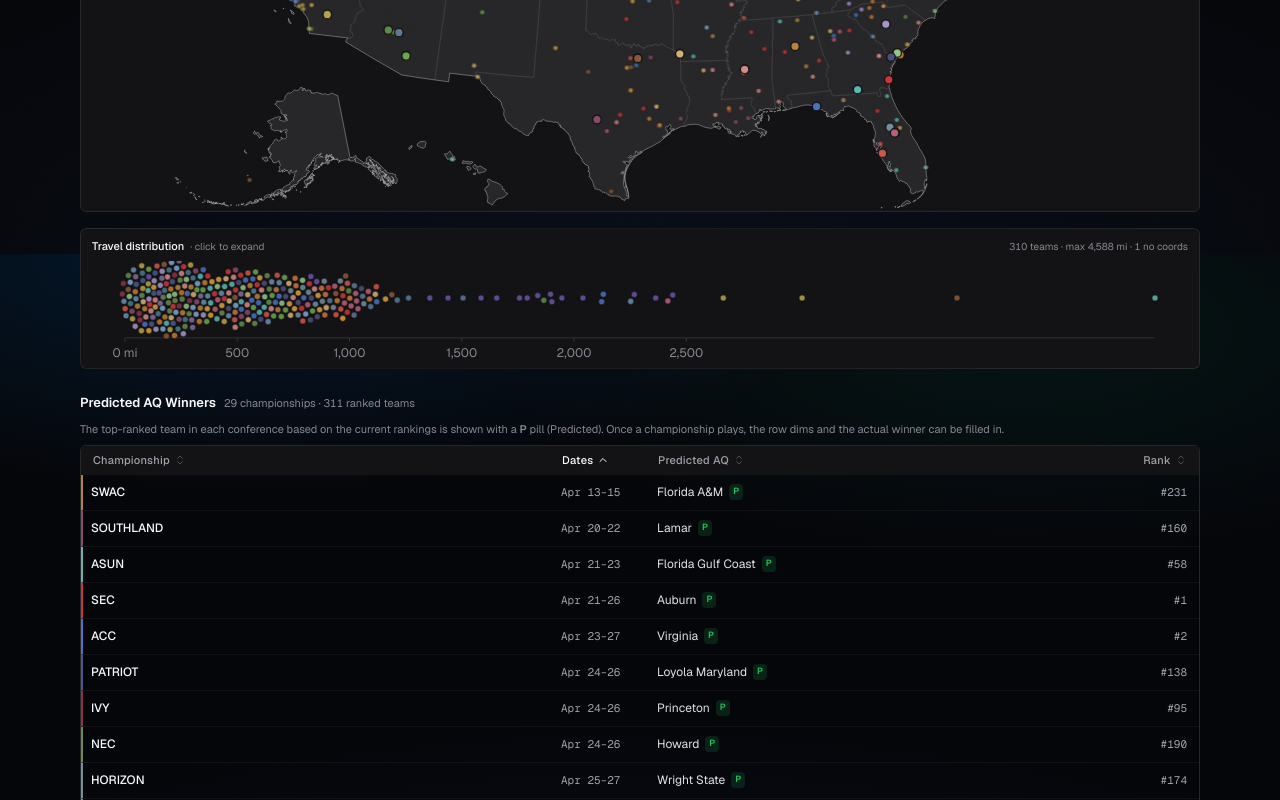
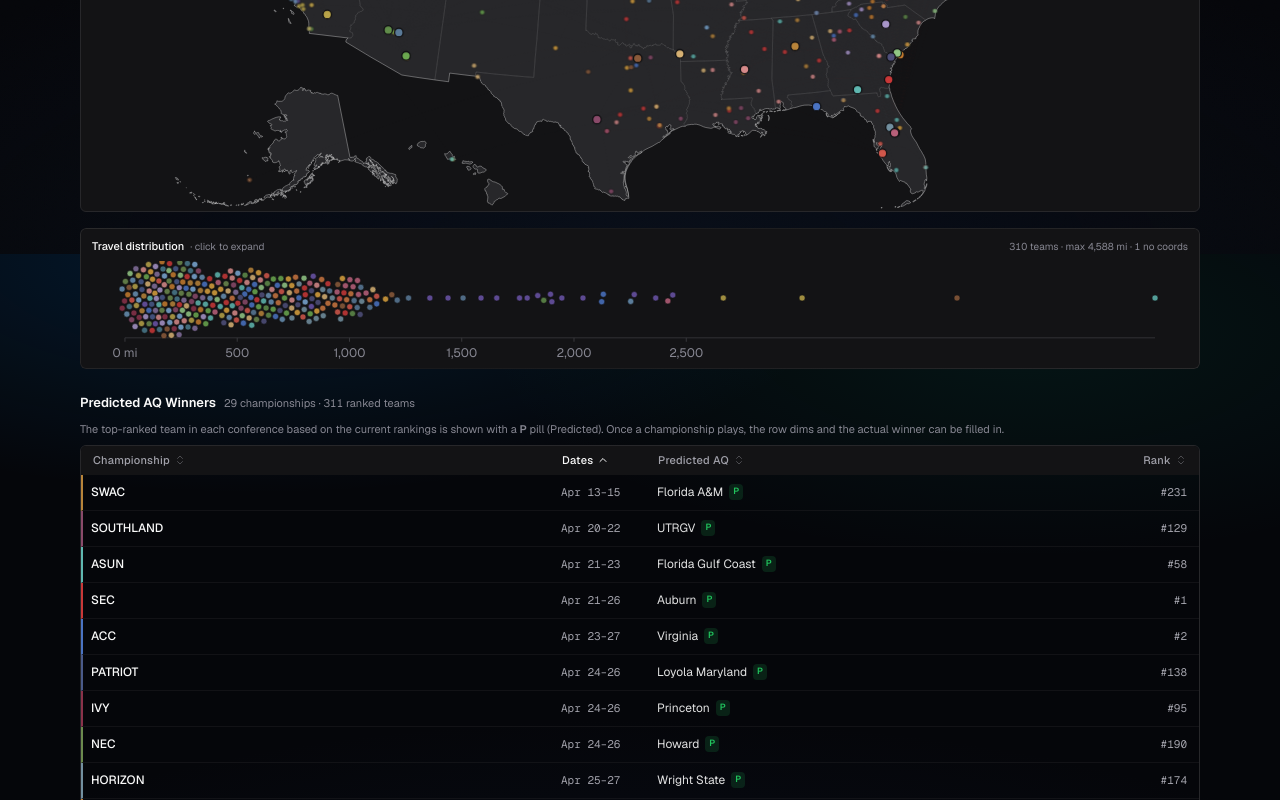
Before and after one commit to mikkelgolf/golfdata, a Next.js app: page /conference-championships in a window 1280 px wide. Shown: the part 546-1346 px from the top of the page. Built offline with nearby package versions, Linux system fonts and the light colour scheme.

Commit message:
Fix UTRGV conference: WAC → SOUTHLAND (men's data)

```diff
--- a/src/data/all-teams-men-2026.ts
+++ b/src/data/all-teams-men-2026.ts
@@ -140,7 +140,7 @@
   { rank: 126, team: "Miami (OH)", conference: "MAC", events: 10, wins: 43, losses: 72, ties: 3, eligible: false, isAutoQualifier: false, aqConference: null, lat: 39.507, lng: -84.735 },
   { rank: 127, team: "Abilene Christian", conference: "WAC", events: 11, wins: 83, losses: 60, ties: 2, eligible: true, isAutoQualifier: false, aqConference: null, lat: 32.44645, lng: -99.7475905 },
   { rank: 128, team: "Harvard", conference: "IVY", events: 6, wins: 43, losses: 25, ties: 0, eligible: true, isAutoQualifier: false, aqConference: null, lat: 42.3656347, lng: -71.1040018 },
-  { rank: 129, team: "UTRGV", conference: "WAC", events: 10, wins: 71, losses: 54, ties: 3, eligible: true, isAutoQualifier: false, aqConference: null, lat: 26.3013982, lng: -98.1624501 },
+  { rank: 129, team: "UTRGV", conference: "SOUTHLAND", events: 10, wins: 71, losses: 54, ties: 3, eligible: true, isAutoQualifier: false, aqConference: null, lat: 26.3013982, lng: -98.1624501 },
   { rank: 130, team: "Penn State", conference: "B10", events: 8, wins: 45, losses: 72, ties: 4, eligible: false, isAutoQualifier: false, aqConference: null, lat: 40.7982, lng: -77.8599 },
   { rank: 131, team: "North Florida", conference: "ASUN", events: 11, wins: 39, losses: 122, ties: 2, eligible: false, isAutoQualifier: false, aqConference: null, lat: 26.3586885, lng: -80.0830984 },
   { rank: 132, team: "UTSA", conference: "AAC", events: 10, wins: 64, losses: 65, ties: 0, eligible: false, isAutoQualifier: false, aqConference: null, lat: 29.4246002, lng: -98.4951405 },
--- a/src/data/rankings-men.ts
+++ b/src/data/rankings-men.ts
@@ -154,7 +154,7 @@
   { rank: 126, team: "Miami (OH)", conference: "MAC", events: 9, wins: 43, losses: 72, ties: 3, eligible: false, isAutoQualifier: false, aqConference: null, lat: 0, lng: 0, avgPoints: 24.72, strengthOfSchedule: -0.4064, strengthOfScheduleRank: 78, adjustedScore: 288.80, eventsWon: 0, eventsTop3: 1 },
   { rank: 127, team: "Abilene Christian", conference: "WAC", events: 11, wins: 83, losses: 60, ties: 2, eligible: true, isAutoQualifier: false, aqConference: null, lat: 0, lng: 0, avgPoints: 24.55, strengthOfSchedule: -1.3958, strengthOfScheduleRank: 135, adjustedScore: 288.64, eventsWon: 1, eventsTop3: 1 },
   { rank: 128, team: "Harvard", conference: "The Ivy League", events: 6, wins: 43, losses: 25, ties: 0, eligible: true, isAutoQualifier: false, aqConference: null, lat: 0, lng: 0, avgPoints: 24.43, strengthOfSchedule: -1.8532, strengthOfScheduleRank: 168, adjustedScore: 288.64, eventsWon: 1, eventsTop3: 2 },
-  { rank: 129, team: "UTRGV", conference: "WAC", events: 10, wins: 71, losses: 54, ties: 3, eligible: true, isAutoQualifier: false, aqConference: null, lat: 0, lng: 0, avgPoints: 24.42, strengthOfSchedule: -1.4191, strengthOfScheduleRank: 138, adjustedScore: 288.65, eventsWon: 1, eventsTop3: 3 },
+  { rank: 129, team: "UTRGV", conference: "SOUTHLAND", events: 10, wins: 71, losses: 54, ties: 3, eligible: true, isAutoQualifier: false, aqConference: null, lat: 0, lng: 0, avgPoints: 24.42, strengthOfSchedule: -1.4191, strengthOfScheduleRank: 138, adjustedScore: 288.65, eventsWon: 1, eventsTop3: 3 },
   { rank: 130, team: "Penn State", conference: "B10", events: 8, wins: 45, losses: 72, ties: 4, eligible: false, isAutoQualifier: false, aqConference: null, lat: 0, lng: 0, avgPoints: 24.40, strengthOfSchedule: -0.7524, strengthOfScheduleRank: 99, adjustedScore: 288.58, eventsWon: 0, eventsTop3: 0 },
   { rank: 131, team: "North Florida", conference: "ASUN Conference", events: 11, wins: 39, losses: 122, ties: 2, eligible: false, isAutoQualifier: false, aqConference: null, lat: 0, lng: 0, avgPoints: 24.39, strengthOfSchedule: -0.1224, strengthOfScheduleRank: 53, adjustedScore: 288.65, eventsWon: 0, eventsTop3: 0 },
   { rank: 132, team: "UTSA", conference: "AAC", events: 10, wins: 64, losses: 65, ties: 0, eligible: false, isAutoQualifier: false, aqConference: null, lat: 0, lng: 0, avgPoints: 24.35, strengthOfSchedule: -1.3304, strengthOfScheduleRank: 132, adjustedScore: 288.77, eventsWon: 1, eventsTop3: 3 },
```
